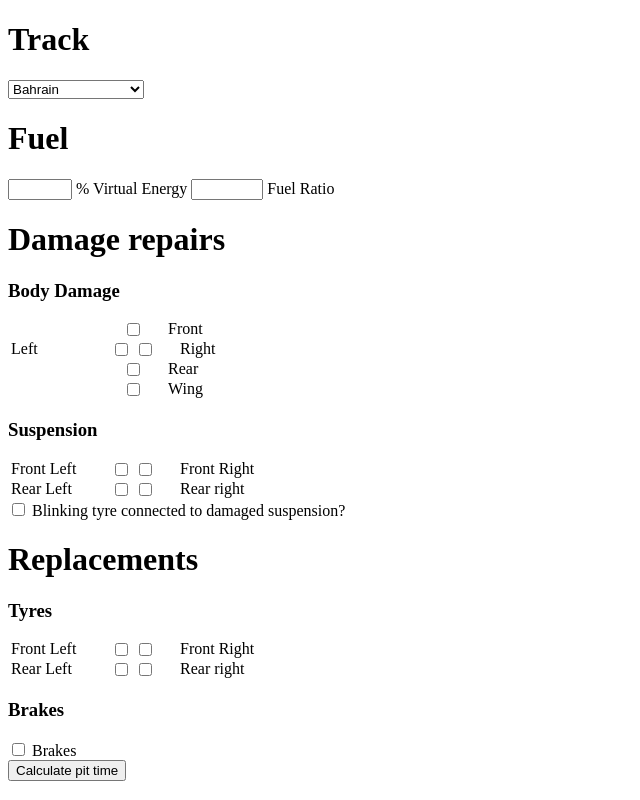
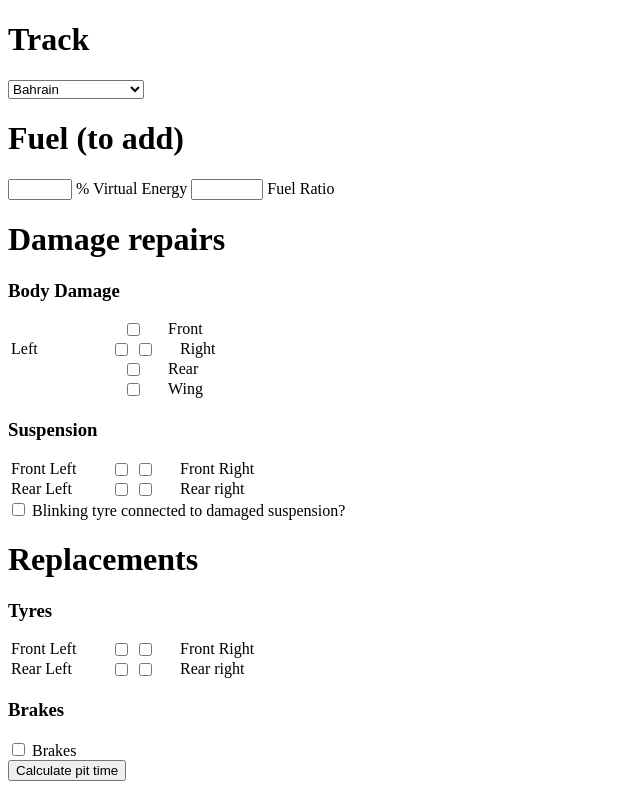
Before and after one commit to Exosploit/exosploit.github.io, a plain HTML site: page index.html in a window 1280 px wide. Shown: the whole page, without its empty margins (0-640 px from the left). Drawn offline with Linux system fonts and the light colour scheme.

Commit message:
Update index.html

```diff
--- a/index.html
+++ b/index.html
@@ -30,7 +30,7 @@
             <option id="SpaLong">Spa Endurance</option>
         </select>
 
-        <h1>Fuel</h1>
+        <h1>Fuel (to add)</h1>
         <input id="fuel-input" type="number" min="0" max="100"> % Virtual Energy
         <input id="fuel-ratio" type="number" min="0.01" max="1.2" step="0.01"> Fuel Ratio
 
```
